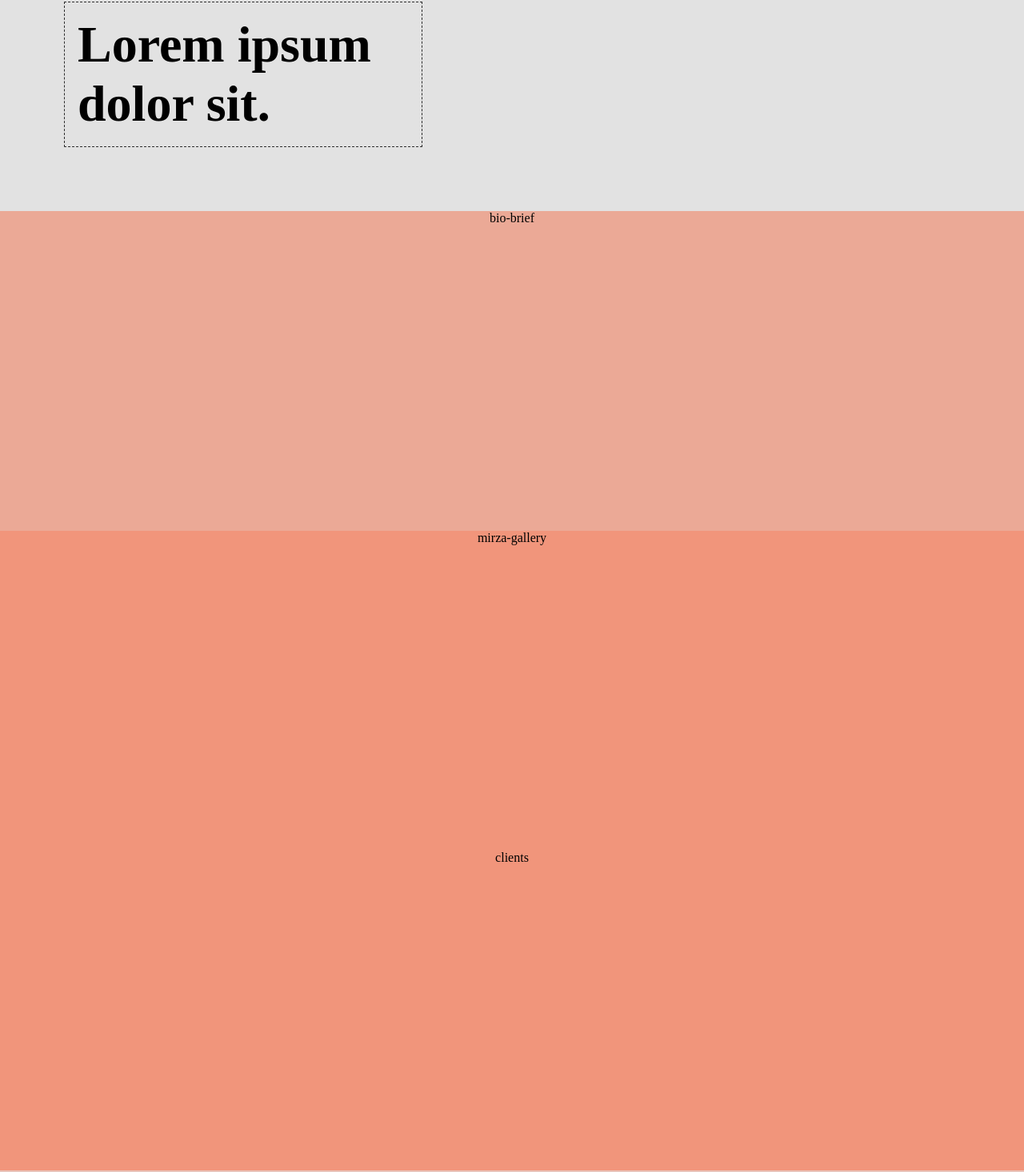
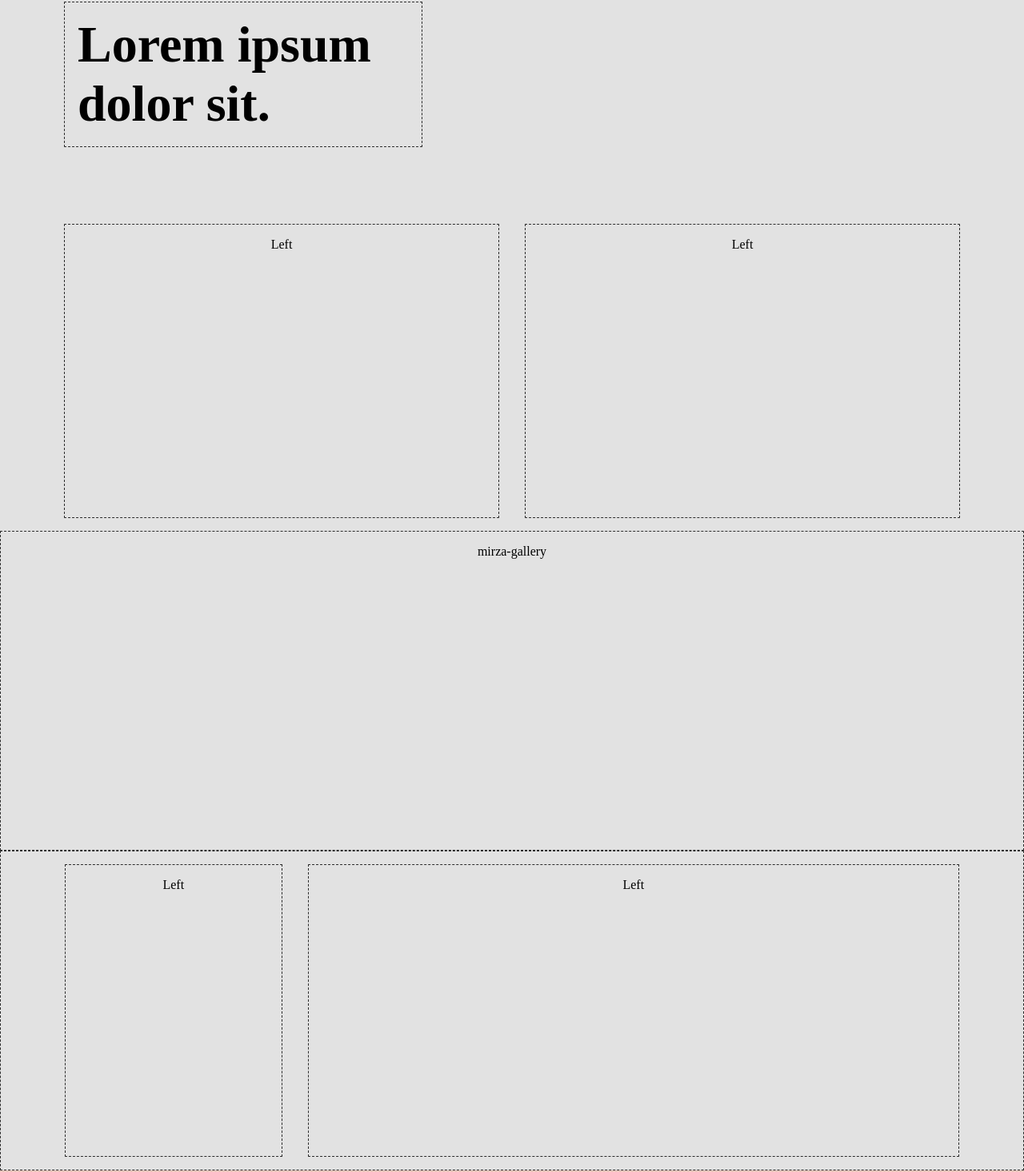
Before and after one commit to abhaykvincent/mirza_fashion, a React (Create React App) app: page / in a window 1280 px wide. Shown: the part 2580-4046 px from the top of the page at 80% size. Built offline with nearby package versions, Linux system fonts and the light colour scheme.

Commit message:
DEV UPDATE

```diff
--- a/src/App.js
+++ b/src/App.js
@@ -54,9 +54,15 @@ function App() {
       <section className="fashion-meets-design-ii">
         <div className="text-content border">Lorem ipsum dolor sit.</div>
       </section>
-      <section className="bio-brief">bio-brief</section>
-      <section className="mirza-gallery">mirza-gallery</section>
-      <section className="clients">clients</section>
+      <section className="bio-brief">
+        <div className="border left">Left</div>
+        <div className="border right">Left</div>
+      </section>
+      <section className="mirza-gallery border">mirza-gallery</section>
+      <section className="clients border">
+        <div className="border left">Left</div>
+        <div className="border right">Left</div>
+      </section>
       <section className="cta">cta</section>
       <footer className="footer">Footer</footer>
     </div>
--- a/src/App.scss
+++ b/src/App.scss
@@ -144,24 +144,32 @@ $dev-orange-color-10:#220f0a ;
         }
         &.bio-brief{
 
+            display:grid;
+            grid-template-columns: 1fr 1fr;
+            grid-gap: 8px*4;
             width: 100vw;
             height: 8px * 50;
+            padding: 8px*2 8px * 10;
 
-            background-color: $dev-orange-color-2;
+            background-color: rgba(128, 128, 128, 0.226);
         }
         &.mirza-gallery{
 
             width: 100vw;
             height: 8px * 50;
 
-            background-color: $dev-orange-color-3;
+            background-color: rgba(128, 128, 128, 0.226);
         }
         &.clients{
 
+            display:grid;
+            grid-template-columns: 1fr 3fr;
+            grid-gap: 8px*4;
             width: 100vw;
             height: 8px * 50;
+            padding: 8px*2 8px * 10;
 
-            background-color: $dev-orange-color-3;
+            background-color: rgba(128, 128, 128, 0.226);
         }
         &.cta{
 
```
Also changed, not shown: jsconfig.json (deleted, +0 -7 lines).
